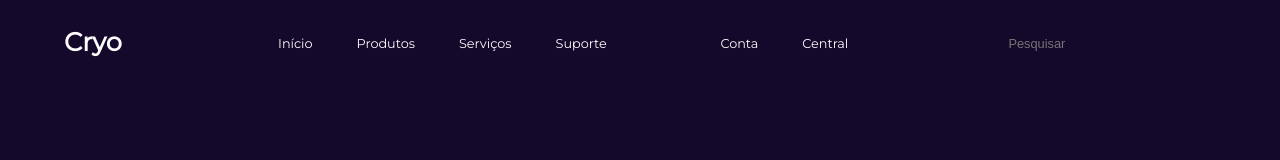
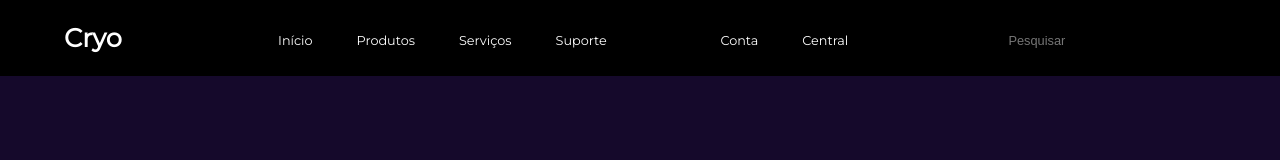
Before and after one commit to luisrissardo/Cryocore, a plain HTML site: page index.html in a window 1280 px wide. Drawn offline with Linux system fonts and the light colour scheme.

Commit message:
Add files via upload

```diff
--- a/style.css
+++ b/style.css
@@ -14,16 +14,18 @@ body{
 }
 header{
     -position: fixed;
+    background-color: black;
     -border: 1px red solid;
     width: 100%;
-    height: 8%;
+    height: 12.5%;
     display: flex;
 }
 .nomeheader{
     margin-left: 5%;
     -border: 1px red solid;
     font-size: 2vw;
-    margin-top: 2%;
+    margin-top: 0.3%;
+    padding-top: 1.4%;
 }
 .menu{
     padding: 0;
@@ -32,7 +34,7 @@ header{
     height: fit-content;
 }
 #menu{
-    margin-top: 0.6%;
+    margin-top: 0.3%;
     margin-left: 10%;
     -border: 1px red solid;
     width: 30%;
@@ -49,7 +51,7 @@ header{
     transition: 0.5s;
 }
 #menu2{
-    margin-top: 0.6%;
+    margin-top: 0.3%;
     margin-left: 10%;
     -border: 1px red solid;
     width: 30%;
@@ -64,7 +66,7 @@ header{
     color: #E3DA30;
 }
 .search-bar{
-    margin-top: 2.5%;
+    margin-top: 2.2%;
     display: flex;
     margin-right: 5%;
     -border: 1px red solid;
@@ -76,4 +78,5 @@ header{
     border: 0;
     height: 45%;
     font-size: 1vw;
+    color: white;
 }
```
